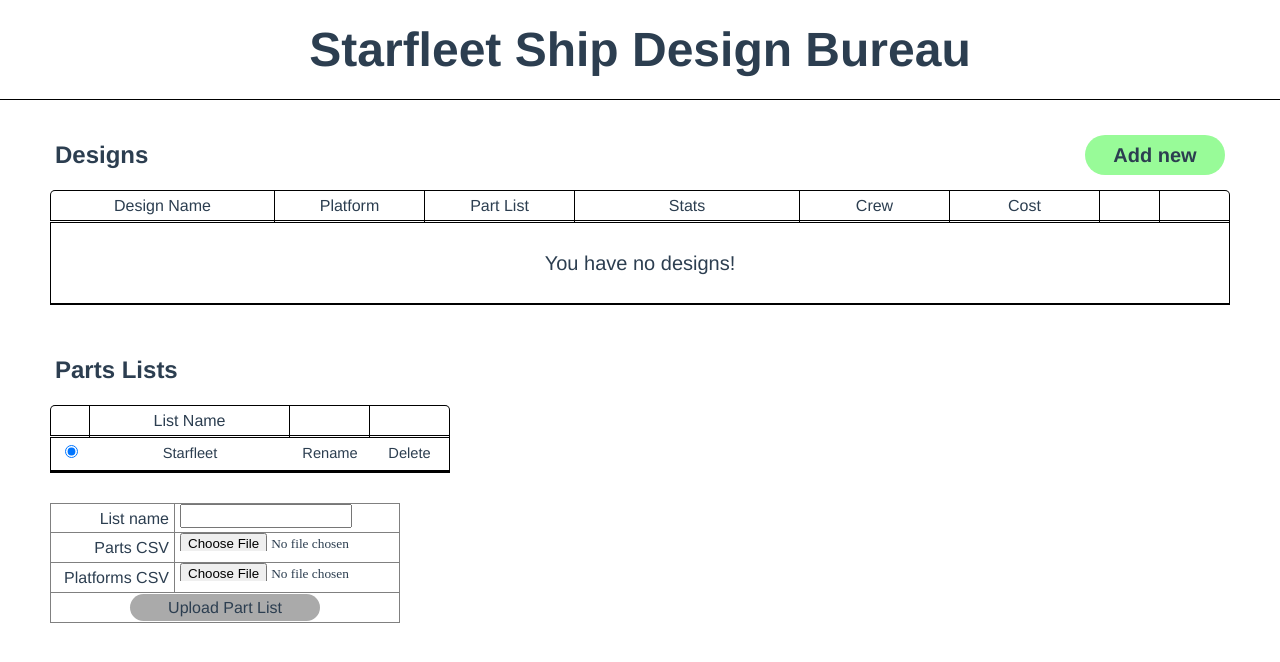
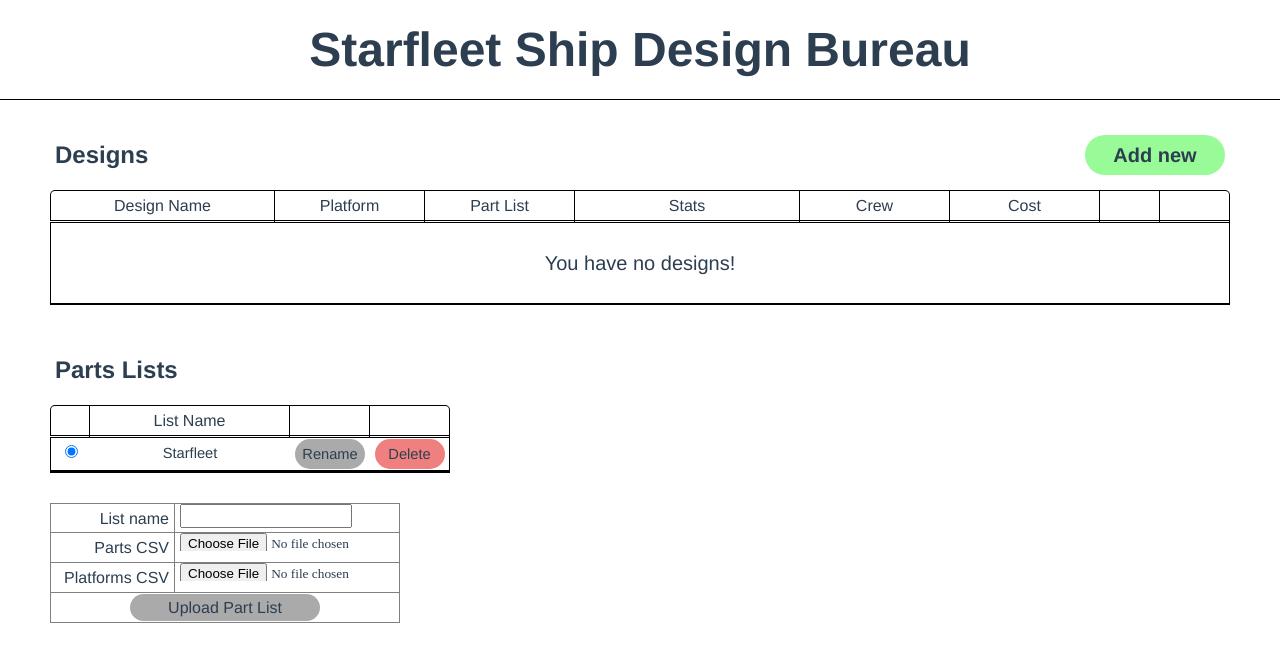
Before and after one commit to OnAGravitasHunt/ship-designer-new, a Vue app: page / in a window 1280 px wide. Shown: the top 662 px of the page. Built offline with nearby package versions, Linux system fonts and the light colour scheme.

Commit message:
implemented changing part list name

```diff
--- a/src/components/partsLists/PartListRow.vue
+++ b/src/components/partsLists/PartListRow.vue
@@ -3,9 +3,26 @@
     <div class="table-cell">
       <input type="radio" :value="index" v-model="currentListIndex"/>
     </div>
-    <div class="table-cell">{{listName}}</div>
-    <div class="table-cell">Rename</div>
-    <div class="table-cell">Delete</div>
+    <template v-if="!editingName">
+      <div class="table-cell">{{listName}}</div>
+      <div class="table-cell">
+        <button type="button" class="btn" @click="editName">Rename</button>
+      </div>
+      <div class="table-cell">
+        <button type="button" class="btn delete-btn">Delete</button>
+      </div>
+    </template>
+    <template v-else>
+      <div class="table-cell">
+        <input type="text" class="new-name" v-model="newName"/>
+      </div>
+      <div class="table-cell">
+        <button type="button" class="btn" @click="cancelEdit">Cancel</button>
+      </div>
+      <div class="table-cell">
+        <button type="button" class="btn confirm-btn" @click="confirmEdit">Confirm</button>
+      </div>
+    </template>
   </div>
 </template>
 
@@ -14,6 +31,12 @@
   name: 'PartListTableRow',
   props: {
     index: Number
+  },
+  data () {
+    return {
+      editingName: false,
+      newName: ''
+    }
   },
   computed: {
     listName () {
@@ -25,6 +48,29 @@
       },
       set (i) {
         this.$store.commit('setCurrentPartList', i)
+      }
+    }
+  },
+  methods: {
+    editName () {
+      this.newName = this.listName
+      this.editingName = true
+    },
+    cancelEdit () {
+      this.newName = ''
+      this.editingName = false
+    },
+    confirmEdit () {
+      if (this.newName === this.listName) {
+        this.cancelEdit()
+      } else if (this.$store.state.library.partListNames.indexOf(this.newName) > 0) {
+        alert('Name already taken')
+      } else {
+        this.$store.dispatch('renamePartList', {
+          index: this.index,
+          name: this.newName
+        })
+        this.editingName = false
       }
     }
   }
@@ -48,4 +94,31 @@
 .table-cell:last-child {
   border-right: 1px solid black;
 }
+.btn {
+  display: inline-block;
+  border: none;
+  border-radius: 15px;
+  height: 30px;
+  width: 70px;
+  line-height: 22px;
+  padding: 0;
+  background-color: #aaa;
+  margin: 1px 0;
+  font: inherit;
+  font-size: inherit;
+  color: inherit;
+  outline: none;
+}
+.delete-btn {
+  background-color: lightcoral;
+}
+.new-name {
+  font: inherit;
+  height: 24px;
+  line-height: 27px;
+  width: 150px;
+  text-align: center;
+  outline: none;
+  color: inherit;
+}
 </style>
--- a/src/store/library.js
+++ b/src/store/library.js
@@ -102,6 +102,12 @@
       delete state.partLists[state.partListNames[state.currentPartListIndex]]
       state.partListNames.splice(index, 1)
     },
+    changePartListName (state, { index, name }) {
+      let oldName = state.partListNames[index]
+      Vue.set(state.partLists, name, state.partLists[oldName])
+      state.partListNames.splice(index, 1, name)
+      delete state.partLists[oldName]
+    },
     storePartLists (state) {
       localStorage.setItem('partLists', {
         names: state.partListNames,
@@ -122,6 +128,10 @@
     removePartList ({ commit }, index) {
       commit('deletePartList', index)
       commit('storePartLists')
+    },
+    renamePartList ({ commit }, payload) {
+      commit('changePartListName', payload)
+      commit('storePartLists')
     }
   }
 }
```
